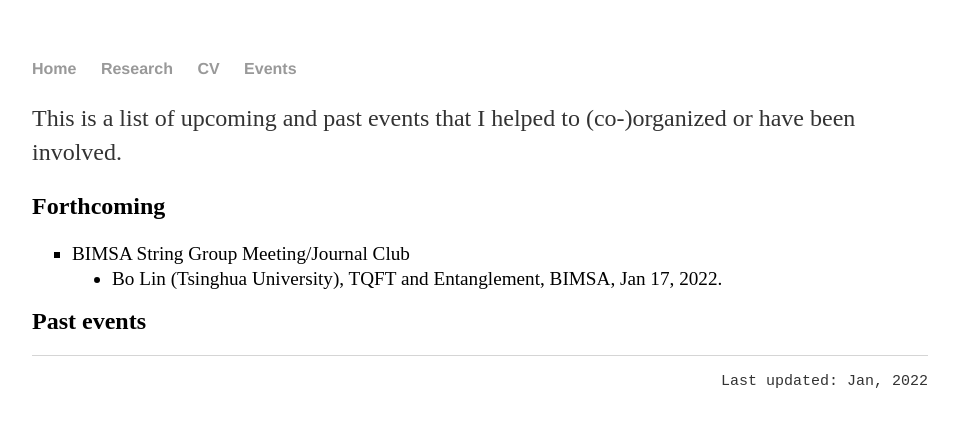
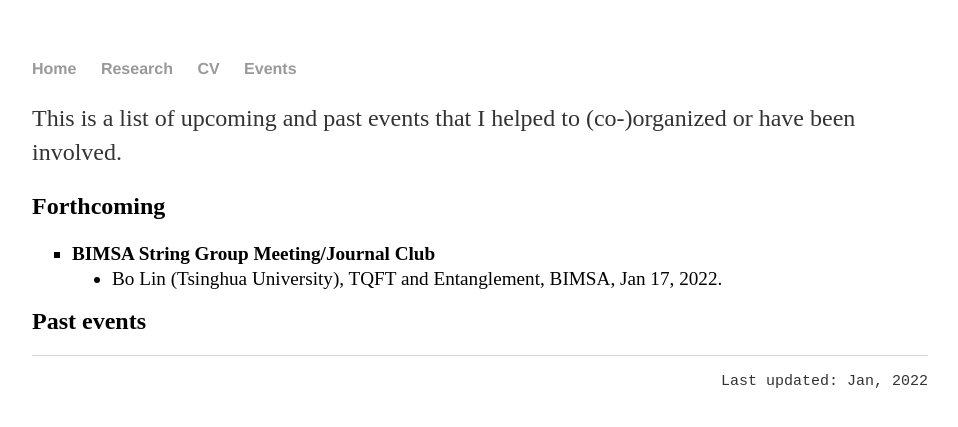
Before and after one commit to hhzou/hhzou.github.io, a Jekyll site: the page built from events/index.html, in a window 1280 px wide. Shown: the top 427 px of the page, without its empty margins (160-1118 px from the left). Built offline with Jekyll 4.4.1, drawn with Linux system fonts in a browser that asks for light colours.

Commit message:
change format

```diff
--- a/events/index.html
+++ b/events/index.html
@@ -9,8 +9,8 @@ title: Hao Zou - Events
 
 	<h2>Forthcoming</h2>
 	<ul style="font-size:1.2em; line-height: 150%; list-style-type: square">
-		<li> BIMSA String Group Meeting/Journal Club
-			<ol style="font-size:1.0em; line-height: 100%; list-style-type: disc">
+		<li> <strong>BIMSA String Group Meeting/Journal Club</strong>
+			<ol style="line-height: 100%; list-style-type: disc">
 				<li>
 					Bo Lin (Tsinghua University), TQFT and Entanglement, BIMSA, Jan 17, 2022.
 				</li>
```
